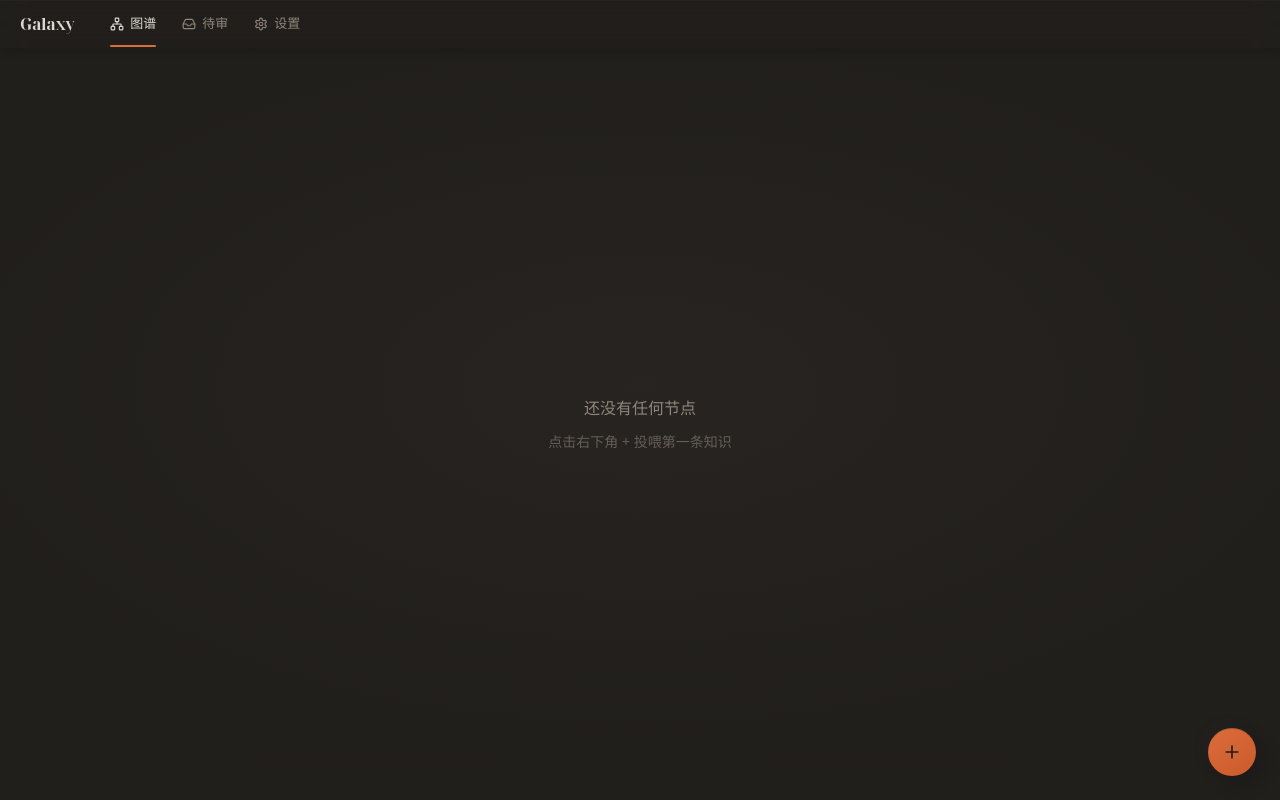
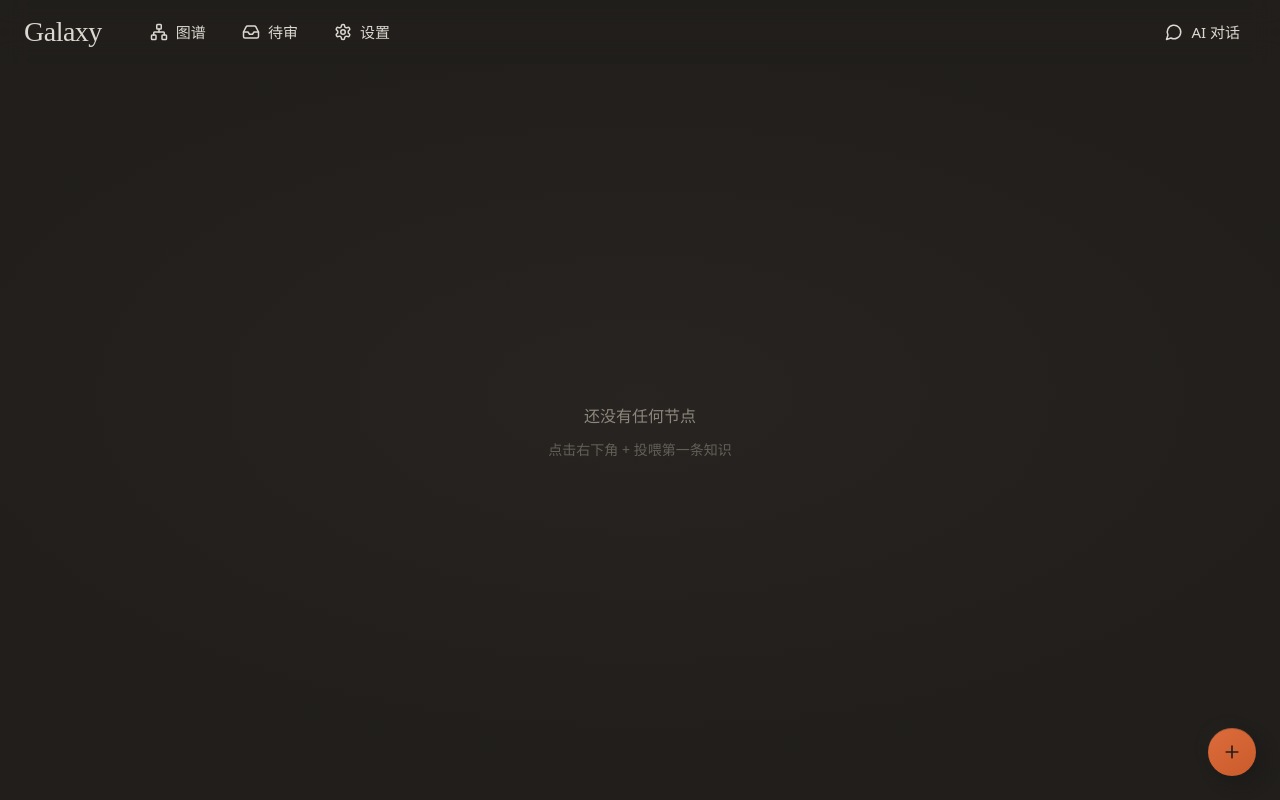
Before and after one commit to yeyulangzi/galaxy, a Next.js app in the folder apps/web/: page / in a window 1280 px wide. Built offline with nearby package versions, Linux system fonts and the light colour scheme; no server answers.

Commit message:
feat(ui): add AI chat entry point in NavBar

```diff
--- a/apps/web/app/_components/nav-bar.tsx
+++ b/apps/web/app/_components/nav-bar.tsx
@@ -2,14 +2,21 @@
 
 import Link from 'next/link'
 import { usePathname } from 'next/navigation'
-import { useEffect } from 'react'
-import { Inbox, Settings, Network } from 'lucide-react'
+import { useEffect, useState } from 'react'
+import { Inbox, Settings, Network, MessageCircle } from 'lucide-react'
 import { useInboxStore } from '@/lib/store/inbox-store'
+import dynamic from 'next/dynamic'
 import { cn } from '@/lib/utils'
+
+const GlobalChatDialog = dynamic(
+  () => import('./global-chat-dialog').then((m) => m.GlobalChatDialog),
+  { ssr: false },
+)
 
 export function NavBar() {
   const pathname = usePathname()
   const { total, loadInbox } = useInboxStore()
+  const [chatOpen, setChatOpen] = useState(false)
 
   useEffect(() => {
     loadInbox({ status: 'pending', limit: '1' })
@@ -22,17 +29,17 @@ export function NavBar() {
   ]
 
   return (
-    <header className="sticky top-0 z-40 flex h-12 items-center justify-between clay-surface shadow-clay-sm px-5">
-      <div className="flex items-center gap-6">
+    <header className="sticky top-0 z-40 flex h-[64px] items-center justify-between clay-surface px-6">
+      <div className="flex items-center gap-8">
         {/* Brand */}
         <Link href="/" className="flex items-center gap-2">
-          <span className="font-['Noto_Serif_Display'] text-base font-semibold tracking-tight text-foreground">
+          <span className="text-[28px] tracking-[-0.5px]" style={{ color: 'var(--clay-ink)', fontFamily: "'Cormorant Garamond', 'EB Garamond', serif", fontWeight: 400 }}>
             Galaxy
           </span>
         </Link>
 
         {/* Nav */}
-        <nav className="flex items-center gap-0.5">
+        <nav className="flex items-center gap-1">
           {navItems.map((item) => {
             const isActive = item.href === '/' ? pathname === '/' : pathname.startsWith(item.href)
             return (
@@ -40,18 +47,16 @@ export function NavBar() {
                 key={item.href}
                 href={item.href}
                 className={cn(
-                  'relative flex items-center gap-1.5 rounded-xl px-3 py-1.5 text-[13px] font-medium transition-all duration-200',
-                  'text-muted-foreground hover:text-foreground hover:bg-accent/60',
-                  isActive && 'text-foreground',
+                  'relative flex items-center gap-2 px-4 py-2.5 text-[15px] font-medium transition-all duration-200',
+                  isActive
+                    ? 'text-[var(--clay-ink)] bg-[var(--clay-surface-card)] rounded-[var(--radius-md)]'
+                    : 'text-[var(--clay-muted)] hover:text-[var(--clay-ink)]',
                 )}
               >
-                <item.icon className="h-3.5 w-3.5" />
+                <item.icon className="h-[18px] w-[18px]" />
                 {item.label}
-                {isActive && (
-                  <span className="absolute -bottom-[7px] left-3 right-3 h-[2px] rounded-full bg-[hsl(var(--primary))]" />
-                )}
                 {item.badge && item.badge > 0 ? (
-                  <span className="ml-0.5 inline-flex h-4 min-w-4 items-center justify-center rounded-full bg-[hsl(var(--primary))] px-1 text-[10px] font-semibold text-[hsl(var(--primary-foreground))]">
+                  <span className="ml-1 inline-flex h-[20px] min-w-[20px] items-center justify-center rounded-full px-1 text-[12px] font-semibold" style={{ background: 'var(--clay-coral)', color: 'var(--clay-on-primary)' }}>
                     {item.badge > 99 ? '99+' : item.badge}
                   </span>
                 ) : null}
@@ -60,6 +65,14 @@ export function NavBar() {
           })}
         </nav>
       </div>
+      <button
+        onClick={() => setChatOpen(true)}
+        className="flex items-center gap-2 px-4 py-2.5 text-[15px] font-medium transition-all duration-200 text-[var(--clay-muted)] hover:text-[var(--clay-ink)]"
+      >
+        <MessageCircle className="h-[18px] w-[18px]" />
+        AI 对话
+      </button>
+      <GlobalChatDialog open={chatOpen} onOpenChange={setChatOpen} />
     </header>
   )
 }
```
